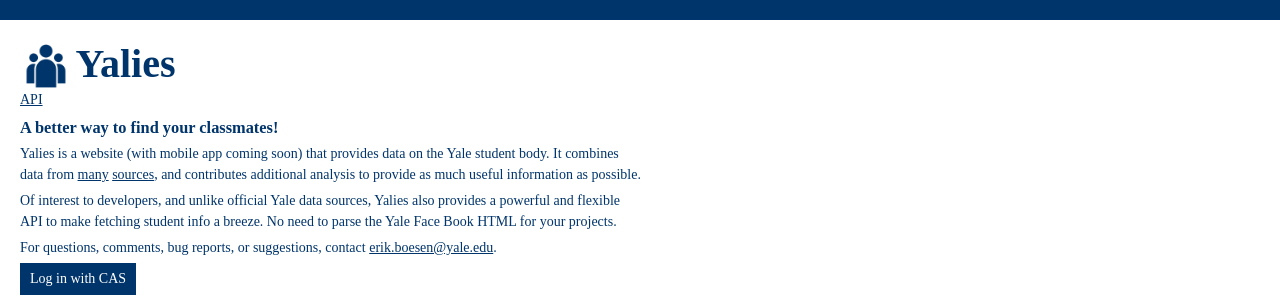
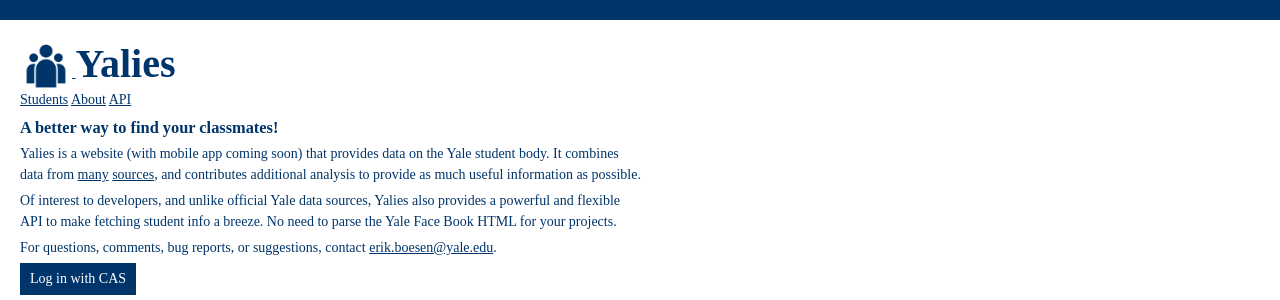
Before and after one commit to Yalies/api, a Flask app: page / in a window 1280 px wide. Shown: the top 300 px of the page. Run offline with Flask 2, Linux system fonts and the light colour scheme; parts of the project's set-up code (start-up, migrations or seed data) failed here and were passed over; some web fonts are replaced.

Commit message:
Complete navbar

```diff
--- a/app/templates/base.html
+++ b/app/templates/base.html
@@ -25,9 +25,13 @@
     </head>
     <body>
         <header>
-            <img src="/static/images/logo/logo.png" alt="Logo">
-            <h2 id="logo">Yalies</h2>
+            <a href="/">
+                <img src="/static/images/logo/logo.png" alt="Logo">
+                <h2 id="logo">Yalies</h2>
+            </a>
             <nav>
+                <a href="/">Students</a>
+                <a href="/about">About</a>
                 <a href="/credentials">API</a>
             </nav>
         </header>
```
